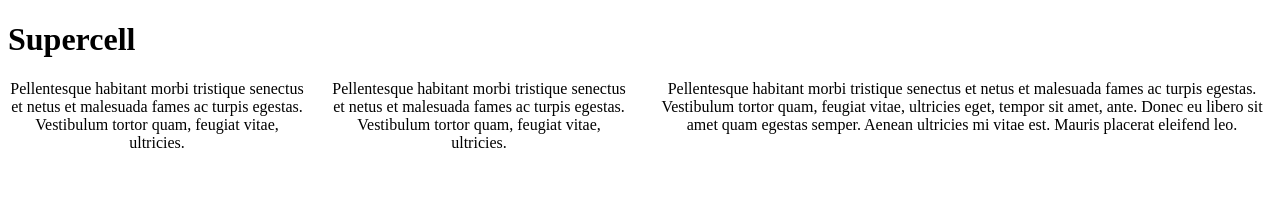
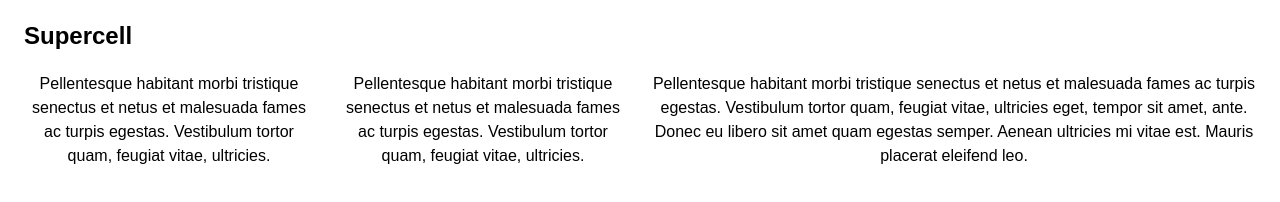
Before and after one commit to sky-uk/supercell, a plain HTML site: page index.html in a window 1280 px wide. Drawn offline with Linux system fonts and the light colour scheme.

Commit message:
Add some slightly nicer default styling

```diff
--- a/index.html
+++ b/index.html
@@ -7,6 +7,30 @@
     <title>Super</title>
 
     <style>
+
+      * {
+        margin:  0;
+        padding: 0;
+        font-size: 100%;
+        box-sizing: border-box;
+      }
+
+      h1, h2, h3, h4, h5, h6,
+      p {
+        margin-bottom: 1.5rem;
+      }
+
+      html {
+        font: menu;
+        font-size: 100%;
+        line-height: 1.5;
+        padding: 24px;
+      }
+
+      h1, h2, h3, h4, h5, h6 {
+        font-size: 1.5rem;
+        line-height: 1;
+      }
 
       .o-layout__item {
         text-align: center;
@@ -24,15 +48,15 @@
   <div class="o-layout">
 
     <div class="o-layout__item  u-width-3/12">
-      Pellentesque habitant morbi tristique senectus et netus et malesuada fames ac turpis egestas. Vestibulum tortor quam, feugiat vitae, ultricies.
+      <p>Pellentesque habitant morbi tristique senectus et netus et malesuada fames ac turpis egestas. Vestibulum tortor quam, feugiat vitae, ultricies.</p>
     </div>
 
     <div class="o-layout__item  u-width-3/12">
-      Pellentesque habitant morbi tristique senectus et netus et malesuada fames ac turpis egestas. Vestibulum tortor quam, feugiat vitae, ultricies.
+      <p>Pellentesque habitant morbi tristique senectus et netus et malesuada fames ac turpis egestas. Vestibulum tortor quam, feugiat vitae, ultricies.</p>
     </div>
 
     <div class="o-layout__item  u-width-6/12">
-      Pellentesque habitant morbi tristique senectus et netus et malesuada fames ac turpis egestas. Vestibulum tortor quam, feugiat vitae, ultricies eget, tempor sit amet, ante. Donec eu libero sit amet quam egestas semper. Aenean ultricies mi vitae est. Mauris placerat eleifend leo.
+      <p>Pellentesque habitant morbi tristique senectus et netus et malesuada fames ac turpis egestas. Vestibulum tortor quam, feugiat vitae, ultricies eget, tempor sit amet, ante. Donec eu libero sit amet quam egestas semper. Aenean ultricies mi vitae est. Mauris placerat eleifend leo.</p>
     </div>
 
   </div>
```
